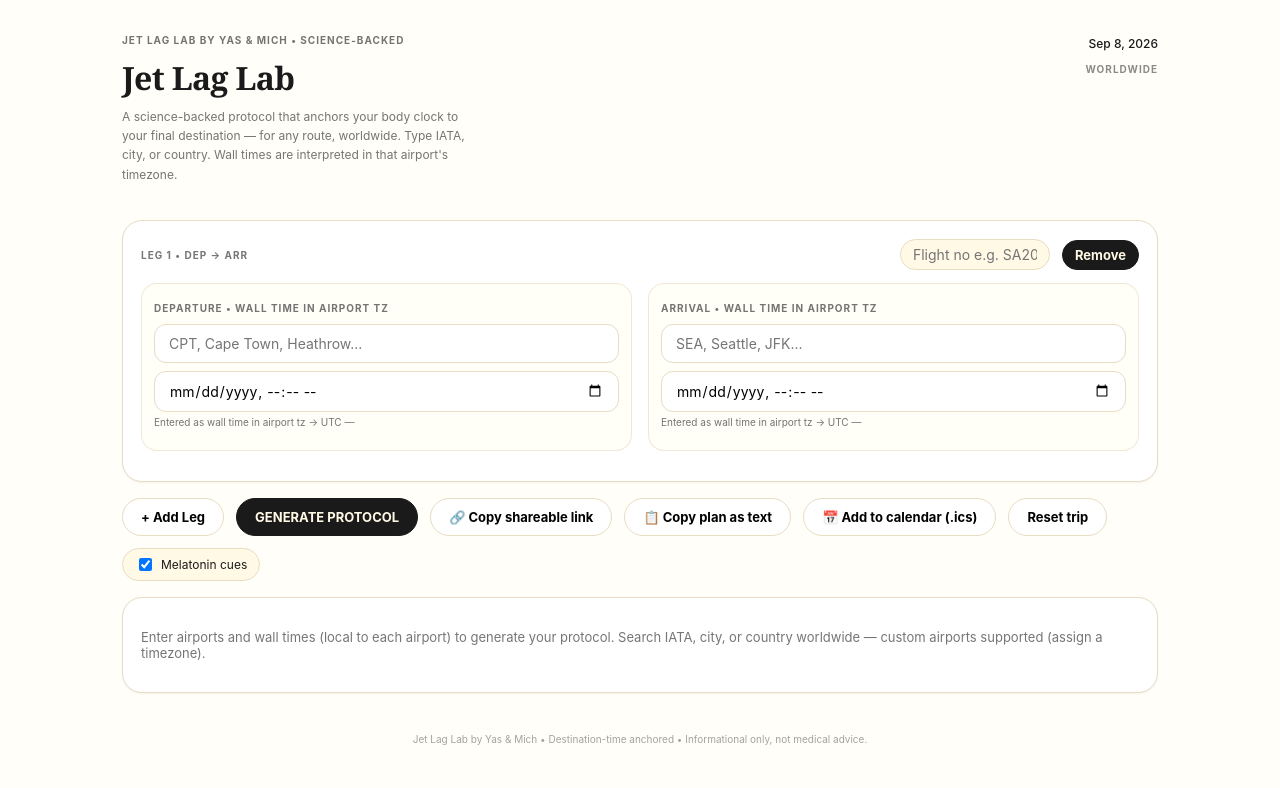
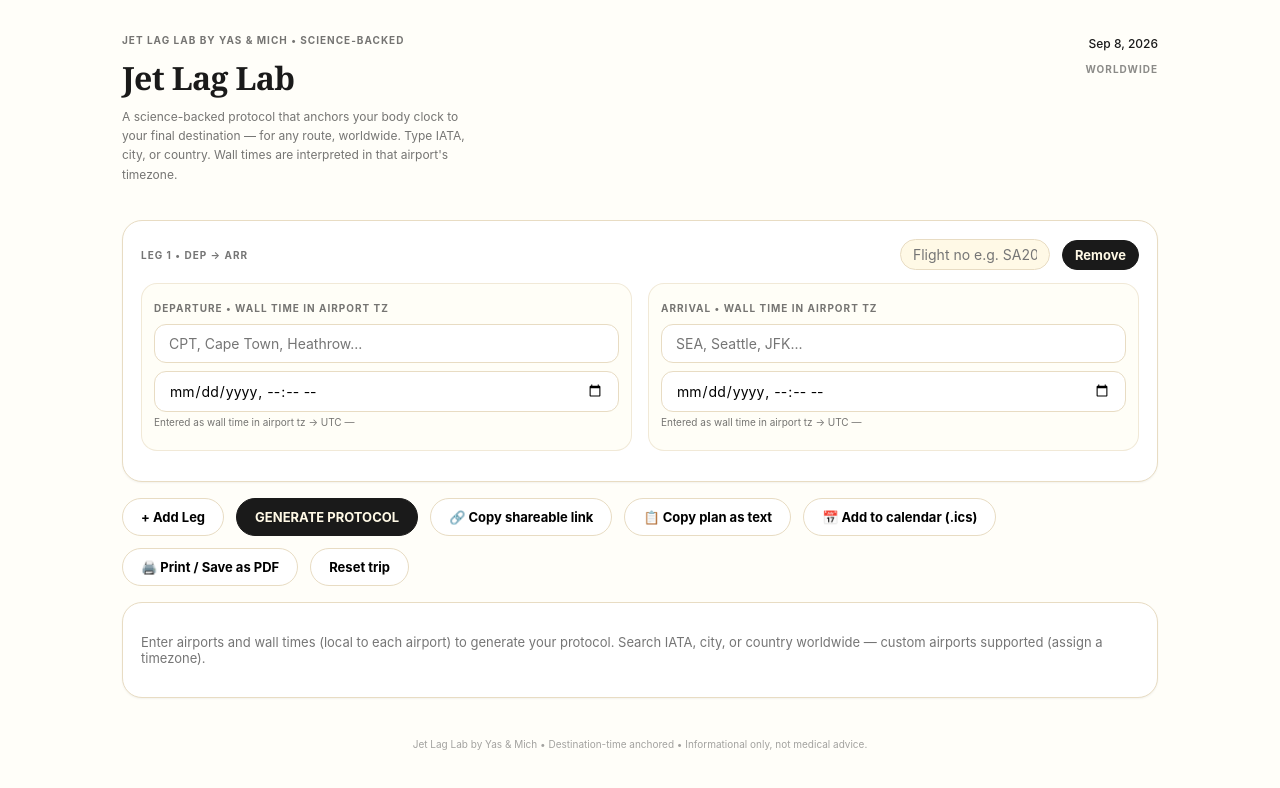
Before and after one commit to yasandmich/jet-lag-lab, a React (Vite) app: page / in a window 1280 px wide. Both pictures are taken after a click on the button "+ Add First Flight". Shown: the top 788 px of the page. Built offline with nearby package versions, Linux system fonts and the light colour scheme.

Commit message:
App: remove melatonin, group protocol by leg, add Print/PDF, phase-of-day chip, de-dupe card times

```diff
--- a/src/App.jsx
+++ b/src/App.jsx
@@ -21,11 +21,17 @@
   ];
 }
 
+const PHASE_STYLE = {
+  NIGHT: { background: '#312e81', color: '#e0e7ff' },
+  MORNING: { background: '#fef3c7', color: '#78350f' },
+  DAYTIME: { background: '#D9EAD3', color: '#14532d' },
+  EVENING: { background: '#ffedd5', color: '#7c2d12' },
+};
+
 export default function App() {
   const [legs, setLegs] = useState([]);
   const [tick, setTick] = useState(0);
   const [toast, setToast] = useState('');
-  const [melatonin, setMelatonin] = useState(true);
   const bootstrapped = useRef(false);
 
   const flash = useCallback((msg) => { setToast(msg); setTimeout(() => setToast(''), 2600); }, []);
@@ -111,7 +117,7 @@
     };
   }, [computed, layovers, legs.length]);
 
-  const protocol = useMemo(() => buildProtocol(computed, melatonin), [computed, melatonin]);
+  const protocol = useMemo(() => buildProtocol(computed), [computed]);
 
   const copyLink = () => {
     const url = `${location.origin}${location.pathname}#trip=${encodeTrip(legs)}`;
@@ -129,6 +135,10 @@
     if (!protocol) return flash('Add flights first');
     download(`jetlag-${summary?.final.code || 'trip'}.ics`, buildICS(protocol, `Jet Lag Lab \u2014 ${summary?.final.city || 'Trip'}`), 'text/calendar');
     flash('Calendar file downloaded \u2713');
+  };
+  const printPlan = () => {
+    if (!protocol) return flash('Add flights first');
+    window.print();
   };
 
   const today = new Date().toLocaleDateString(undefined, { month: 'short', day: 'numeric', year: 'numeric' });
@@ -154,7 +164,7 @@
       </div>
 
       {legs.length === 0 ? (
-        <div className="card" style={{ textAlign: 'center', padding: '48px 24px', borderStyle: 'dashed' }}>
+        <div className="card no-print" style={{ textAlign: 'center', padding: '48px 24px', borderStyle: 'dashed' }}>
           <div style={{ width: 56, height: 56, borderRadius: '50%', background: 'var(--cream)', border: '1px solid var(--tan)', display: 'flex', alignItems: 'center', justifyContent: 'center', margin: '0 auto', fontSize: 24 }}>{'\u2708\uFE0F'}</div>
           <h2 style={{ fontSize: 20, fontWeight: 700, marginTop: 16 }}>No flights yet</h2>
           <p className="muted" style={{ fontSize: 13, marginTop: 8 }}>Add your first flight to generate your protocol. Multi-leg worldwide supported.</p>
@@ -166,7 +176,7 @@
       ) : (
         <>
           {summary && (
-            <div className="card" style={{ background: 'var(--ink)', color: 'var(--cream)', borderColor: 'var(--ink)', marginBottom: 24 }}>
+            <div className="card summary-card" style={{ background: 'var(--ink)', color: 'var(--cream)', borderColor: 'var(--ink)', marginBottom: 24 }}>
               <span className="label" style={{ opacity: .6 }}>Journey Summary {BULLET} Final dest = {summary.final.city}</span>
               <div className="row" style={{ marginTop: 6 }}>
                 <span className="pill" style={{ background: 'var(--ink2)', border: '1px solid #3a3a3a', color: 'inherit' }}>{'\u2708\uFE0F'} Total flight: <b>{fmtDur(summary.totalFlight)}</b></span>
@@ -179,39 +189,37 @@
             </div>
           )}
 
-          <div className="space" style={{ marginBottom: 16 }}>
+          <div className="space no-print" style={{ marginBottom: 16 }}>
             {legs.map((leg, i) => (
               <LegCard key={leg.id} leg={leg} index={i} comp={computed[i]} layover={layovers[i]} onUpdate={updateLeg} onRemove={removeLeg} />
             ))}
           </div>
 
-          <div className="row" style={{ marginBottom: 16 }}>
+          <div className="row no-print" style={{ marginBottom: 16 }}>
             <button className="btn" onClick={addLeg}>+ Add Leg</button>
             <button className="btn btn-dark" onClick={() => setTick((t) => t + 1)}>GENERATE PROTOCOL</button>
             <button className="btn" onClick={copyLink}>{'\uD83D\uDD17'} Copy shareable link</button>
             <button className="btn" onClick={copyText}>{'\uD83D\uDCCB'} Copy plan as text</button>
             <button className="btn" onClick={exportICS}>{'\uD83D\uDCC5'} Add to calendar (.ics)</button>
+            <button className="btn" onClick={printPlan}>{'\uD83D\uDDA8\uFE0F'} Print / Save as PDF</button>
             <button className="btn" onClick={resetTrip}>Reset trip</button>
-            <label className="pill" style={{ cursor: 'pointer' }}>
-              <input type="checkbox" checked={melatonin} onChange={(e) => setMelatonin(e.target.checked)} /> Melatonin cues
-            </label>
           </div>
 
           {!chainOK && (
-            <div className="card warn" style={{ marginBottom: 16, fontSize: 13, fontWeight: 600 }}>
+            <div className="card warn no-print" style={{ marginBottom: 16, fontSize: 13, fontWeight: 600 }}>
               {'\u26A0\uFE0F'} Your legs are out of order {DASH} a later flight departs before an earlier one lands. Check your wall times.
             </div>
           )}
         </>
       )}
 
-      <ProtocolList protocol={protocol} summary={summary} />
+      <ProtocolList protocol={protocol} summary={summary} legs={legs} />
 
       <p style={{ fontSize: 10, opacity: .4, marginTop: 40, textAlign: 'center' }}>
         Jet Lag Lab by Yas &amp; Mich {BULLET} Destination-time anchored {BULLET} Informational only, not medical advice.
       </p>
 
-      {toast && <div className="toast">{toast}</div>}
+      {toast && <div className="toast no-print">{toast}</div>}
     </div>
   );
 }
@@ -297,7 +305,6 @@
 function LegCard({ leg, index, comp, layover, onUpdate, onRemove }) {
   const BULLET = '\u2022';
   const ARROW = '\u2192';
-  const DASH = '\u2014';
   return (
     <div className="card">
       <div className="row" style={{ justifyContent: 'space-between', marginBottom: 12 }}>
@@ -337,29 +344,25 @@
   );
 }
 
-function ProtocolList({ protocol, summary }) {
+function ProtocolCard({ e, summary }) {
   const BULLET = '\u2022';
   const DASH = '\u2014';
-  if (!protocol) {
   return (
-      <div className="card" style={{ fontSize: 13 }}>
-        <p className="muted">Enter airports and wall times (local to each airport) to generate your protocol. Search IATA, city, or country worldwide {DASH} custom airports supported (assign a timezone).</p>
-      </div>
-    );
-  }
-  return (
-    <div className="space">
-      {protocol.map((e) => (
-        <div key={e.id} className="card">
+    <div className="card protocol-card">
       <div className="row" style={{ gap: 8 }}>
         <span style={{ fontSize: 14 }}>{e.advice.icon}</span>
         <p className="label">{e.phase}</p>
         <span className="pill" style={{ fontSize: 10, fontWeight: 700, ...e.advice.style }}>{e.advice.label}</span>
+        {e.phaseOfDay && (
+          <span className="pill phase-chip" style={{ fontSize: 10, fontWeight: 700, ...(PHASE_STYLE[e.phaseOfDay] || {}) }}>
+            {e.phaseOfDay} in {summary?.final.city}
+          </span>
+        )}
       </div>
-          <div className="row" style={{ marginTop: 12 }}>
-            <span className="pill">{e.loc.code}{BULLET}{e.loc.city} Local: {e.local.formatted} {BULLET} {e.local.tzAbbr}</span>
+      <div className="row pill-row" style={{ marginTop: 12 }}>
+        <span className="pill">{e.loc.code} {BULLET} {e.loc.city} local: {e.local.formatted} {BULLET} {e.local.tzAbbr}</span>
         <span className="pill" style={{ background: 'var(--ink)', color: 'var(--cream)', fontWeight: 700, borderColor: 'var(--ink)' }}>
-              FINAL {BULLET} {summary?.final.city} {DASH} {e.dest.formatted} {BULLET} {e.dest.tzAbbr}
+          FINAL {BULLET} {summary?.final.city}: {e.dest.formatted} {BULLET} {e.dest.tzAbbr}
         </span>
       </div>
       <p style={{ fontSize: 15, fontWeight: 600, marginTop: 12, lineHeight: 1.4 }}>{e.advice.instruction}</p>
@@ -371,7 +374,49 @@
         <p style={{ fontSize: 13, lineHeight: 1.6, opacity: .8, marginTop: 12 }}>{e.advice.why}</p>
       </details>
     </div>
-      ))}
+  );
+}
+
+function ProtocolList({ protocol, summary, legs }) {
+  const DASH = '\u2014';
+  const ARROW = '\u2192';
+  const BULLET = '\u2022';
+  if (!protocol) {
+    return (
+      <div className="card" style={{ fontSize: 13 }}>
+        <p className="muted">Enter airports and wall times (local to each airport) to generate your protocol. Search IATA, city, or country worldwide {DASH} custom airports supported (assign a timezone).</p>
       </div>
     );
   }
+
+  // Group events by leg so long multi-leg trips scan more easily.
+  const groups = [];
+  protocol.forEach((e) => {
+    const li = e.legIndex ?? 0;
+    let g = groups.find((x) => x.legIndex === li);
+    if (!g) { g = { legIndex: li, items: [] }; groups.push(g); }
+    g.items.push(e);
+  });
+  groups.sort((a, b) => a.legIndex - b.legIndex);
+
+  return (
+    <div className="space protocol-list">
+      {groups.map((g) => {
+        const leg = legs[g.legIndex];
+        const dep = leg?.dep?.code || 'DEP';
+        const arr = leg?.arr?.code || 'ARR';
+        const fn = leg?.flightNo ? ` ${BULLET} ${leg.flightNo}` : '';
+        return (
+          <div key={g.legIndex} className="leg-group">
+            <div className="leg-divider">
+              <span className="leg-divider-label">Leg {g.legIndex + 1} {BULLET} {dep} {ARROW} {arr}{fn}</span>
+            </div>
+            <div className="space">
+              {g.items.map((e) => <ProtocolCard key={e.id} e={e} summary={summary} />)}
+            </div>
+          </div>
+        );
+      })}
+    </div>
+  );
+}
```
Lines whose indentation alone changed are shown as unchanged.
